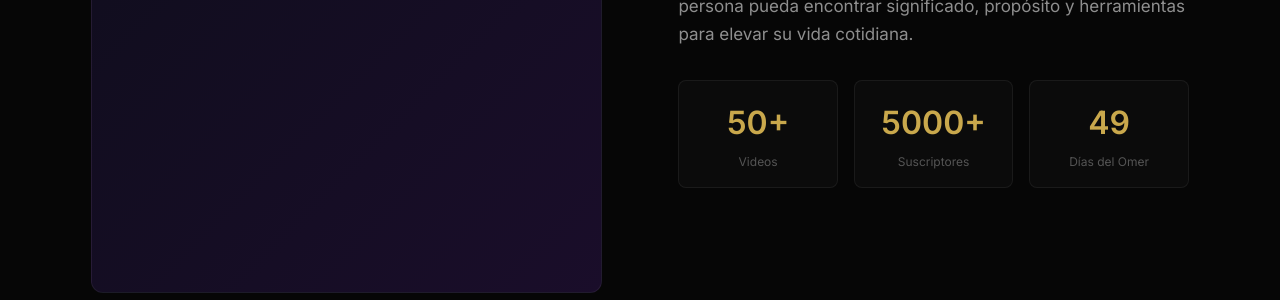
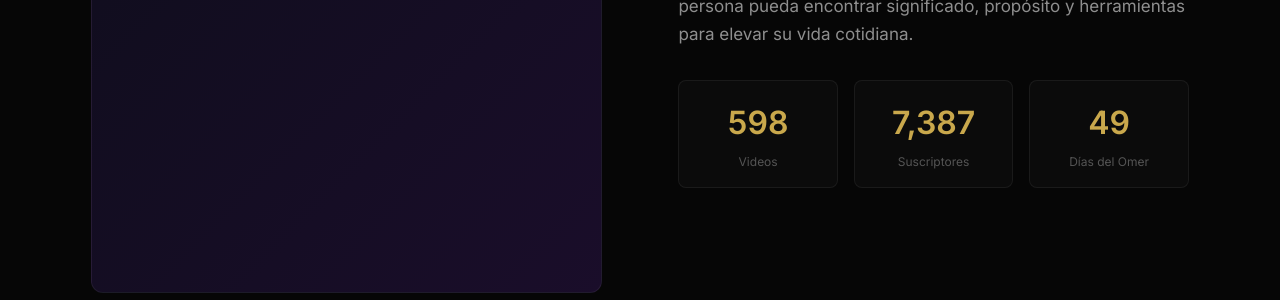
Before and after one commit to spenhos/elevalma-site, a Jekyll site: the page index.html, which Jekyll copies as it is, in a window 1280 px wide and 900 px high, scrolled down 5831 px. Shown: the part 157-457 px from the top of the window. Built offline with Jekyll 4.4.1, drawn with Linux system fonts in a browser that asks for light colours.

```diff
--- a/etz-jaim/index.html
+++ b/etz-jaim/index.html
@@ -215,6 +215,7 @@
     overflow-y: auto;
     padding: 24px 24px 60px;
     gap: 24px;
+    background: #0a0a1a;
   }
 
   #etzJaim {
--- a/index.html
+++ b/index.html
@@ -157,11 +157,11 @@
           <p class="body-text reveal stagger-2">Creador de ElevAlma, un espacio dedicado a hacer accesible la sabiduría de la Torá para el mundo hispanohablante. Cada semana produzco contenido que conecta la tradición milenaria con los desafíos de la vida moderna, buscando que cada persona pueda encontrar significado, propósito y herramientas para elevar su vida cotidiana.</p>
           <div class="about-stats reveal stagger-3">
             <div class="stat-card">
-              <div class="stat-number">50+</div>
+              <div class="stat-number">598</div>
               <div class="stat-label">Videos</div>
             </div>
             <div class="stat-card">
-              <div class="stat-number">5000+</div>
+              <div class="stat-number">7,387</div>
               <div class="stat-label">Suscriptores</div>
             </div>
             <div class="stat-card">
```
